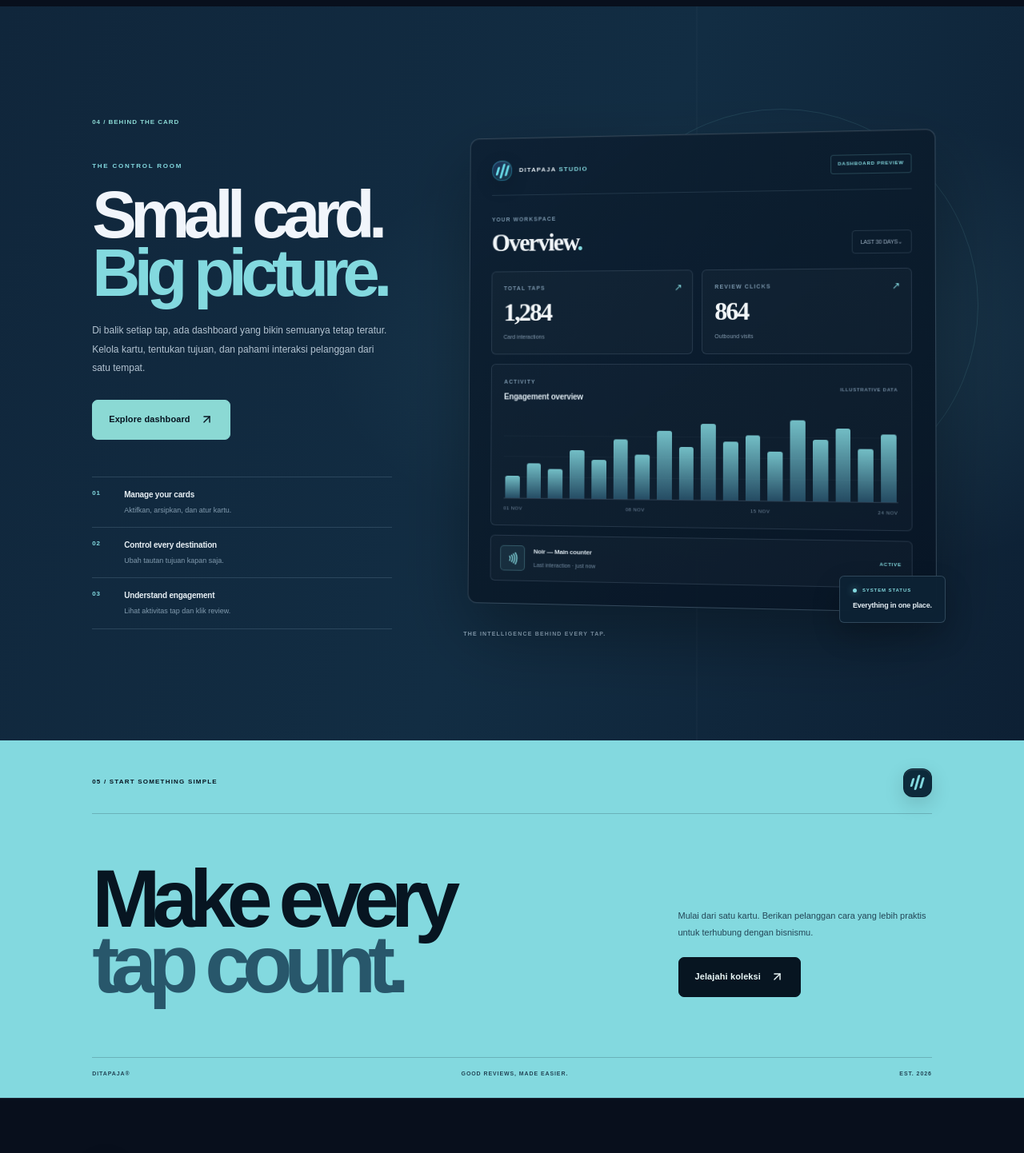
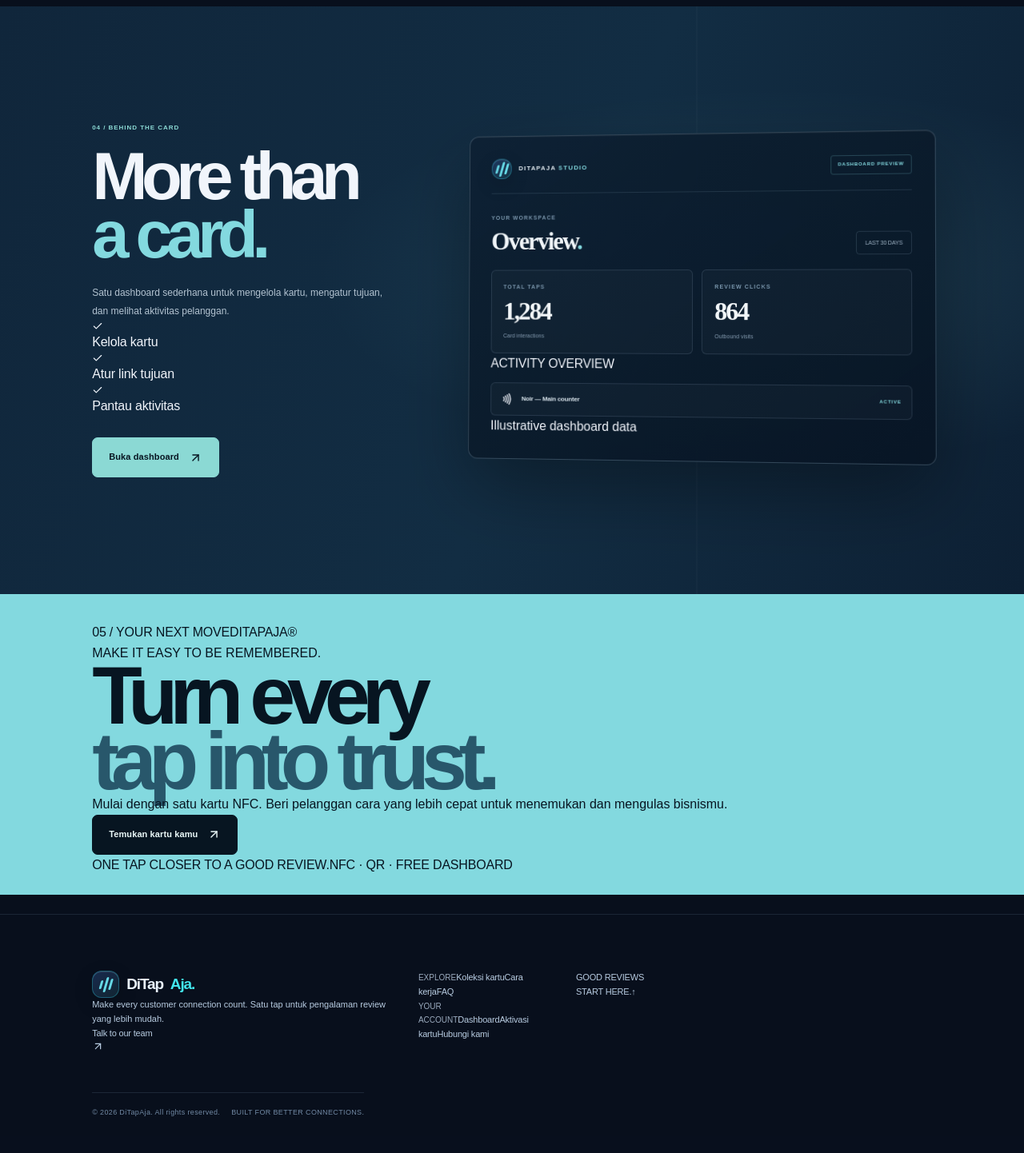
Before and after one commit to chanvianz-ui/ditapaja, a Next.js app: page / in a window 1280 px wide. Shown: the part 3900-5342 px from the top of the page at 80% size. After the commit the page ends 5321 px from the top, so only its background shows below. Built offline with nearby package versions, Linux system fonts and the light colour scheme.

Commit message:
Simplify Behind the Card and redesign closing section and footer

```diff
--- a/app/page.tsx
+++ b/app/page.tsx
@@ -290,47 +290,39 @@ export default function Home() {
     <section className="home-dashboard-story dt-behind" id="behind-the-card">
       <div className="dt-behind-copy">
         <span className="home-section-index">04 / BEHIND THE CARD</span>
-        <p className="dt-behind-kicker">THE CONTROL ROOM</p>
-        <h2>Small card.<br/><em>Big picture.</em></h2>
-        <p className="dt-behind-intro">Di balik setiap tap, ada dashboard yang bikin semuanya tetap teratur. Kelola kartu, tentukan tujuan, dan pahami interaksi pelanggan dari satu tempat.</p>
-        <a className="ed-button" href="/login">Explore dashboard <ArrowUpRight size={17}/></a>
-        <div className="dt-behind-capabilities">
-          <div><span>01</span><b>Manage your cards</b><small>Aktifkan, arsipkan, dan atur kartu.</small></div>
-          <div><span>02</span><b>Control every destination</b><small>Ubah tautan tujuan kapan saja.</small></div>
-          <div><span>03</span><b>Understand engagement</b><small>Lihat aktivitas tap dan klik review.</small></div>
-        </div>
+        <h2>More than<br/><em>a card.</em></h2>
+        <p className="dt-behind-intro">Satu dashboard sederhana untuk mengelola kartu, mengatur tujuan, dan melihat aktivitas pelanggan.</p>
+        <div className="dt-behind-quick-points"><span><Check size={14}/> Kelola kartu</span><span><Check size={14}/> Atur link tujuan</span><span><Check size={14}/> Pantau aktivitas</span></div>
+        <a className="ed-button" href="/login">Buka dashboard <ArrowUpRight size={17}/></a>
       </div>
       <div className="dt-behind-visual">
-        <div className="dt-behind-orbit dt-behind-orbit-one"/>
-        <div className="dt-behind-orbit dt-behind-orbit-two"/>
         <div className="dt-behind-panel">
-          <div className="dt-behind-panel-top">
-            <div className="dt-behind-brand"><BrandMark/><span>DITAPAJA <i>STUDIO</i></span></div>
-            <span className="dt-behind-preview-tag">DASHBOARD PREVIEW</span>
-          </div>
-          <div className="dt-behind-panel-heading"><div><small>YOUR WORKSPACE</small><b>Overview<span>.</span></b></div><span className="dt-behind-period">LAST 30 DAYS⌄</span></div>
-          <div className="dt-behind-metrics">
-            <div><span>TOTAL TAPS</span><b>1,284</b><small>Card interactions</small><i className="dt-behind-metric-mark">↗</i></div>
-            <div><span>REVIEW CLICKS</span><b>864</b><small>Outbound visits</small><i className="dt-behind-metric-mark">↗</i></div>
-          </div>
-          <div className="dt-behind-activity">
-            <div className="dt-behind-activity-head"><div><small>ACTIVITY</small><b>Engagement overview</b></div><span>ILLUSTRATIVE DATA</span></div>
-            <div className="dt-behind-chart">{[27,42,35,58,47,72,54,82,63,91,70,78,58,96,73,86,62,80].map((height,i)=><i key={i} style={{height:height+"%"}}/>)}</div>
-            <div className="dt-behind-chart-labels"><span>01 NOV</span><span>08 NOV</span><span>15 NOV</span><span>24 NOV</span></div>
-          </div>
-          <div className="dt-behind-card-line"><div className="dt-behind-card-icon"><Nfc size={17}/></div><div><b>Noir — Main counter</b><small>Last interaction · just now</small></div><span>ACTIVE</span></div>
+          <div className="dt-behind-panel-top"><div className="dt-behind-brand"><BrandMark/><span>DITAPAJA <i>STUDIO</i></span></div><span className="dt-behind-preview-tag">DASHBOARD PREVIEW</span></div>
+          <div className="dt-behind-panel-heading"><div><small>YOUR WORKSPACE</small><b>Overview<span>.</span></b></div><span className="dt-behind-period">LAST 30 DAYS</span></div>
+          <div className="dt-behind-metrics"><div><span>TOTAL TAPS</span><b>1,284</b><small>Card interactions</small></div><div><span>REVIEW CLICKS</span><b>864</b><small>Outbound visits</small></div></div>
+          <div className="dt-behind-mini-activity"><span>ACTIVITY OVERVIEW</span><div>{[32,48,39,66,51,78,60,91,69,82,58,76].map((height,i)=><i key={i} style={{height:height+"%"}}/>)}</div></div>
+          <div className="dt-behind-card-line"><Nfc size={16}/><b>Noir — Main counter</b><span>ACTIVE</span></div>
+          <p className="dt-behind-data-note">Illustrative dashboard data</p>
         </div>
-        <div className="dt-behind-float-note"><span><i/> SYSTEM STATUS</span><b>Everything in one place.</b></div>
-        <p className="dt-behind-caption">THE INTELLIGENCE BEHIND EVERY TAP.</p>
       </div>
     </section>
 
-    <section className="home-closing">
-      <div className="home-closing-top"><span>05 / START SOMETHING SIMPLE</span><BrandMark/></div>
-      <div className="home-closing-main"><h2>Make every<br/><em>tap count.</em></h2><div><p>Mulai dari satu kartu. Berikan pelanggan cara yang lebih praktis untuk terhubung dengan bisnismu.</p><a className="ed-button" href="/koleksi">Jelajahi koleksi <ArrowUpRight size={17}/></a></div></div>
-      <div className="home-closing-bottom"><span>DITAPAJA®</span><span>GOOD REVIEWS, MADE EASIER.</span><span>EST. 2026</span></div>
+    <section className="home-closing dt-closing">
+      <div className="dt-closing-top"><span>05 / YOUR NEXT MOVE</span><span>DITAPAJA®</span></div>
+      <div className="dt-closing-main">
+        <div><p className="dt-closing-eyebrow">MAKE IT EASY TO BE REMEMBERED.</p><h2>Turn every<br/><em>tap into trust.</em></h2></div>
+        <div className="dt-closing-action"><p>Mulai dengan satu kartu NFC. Beri pelanggan cara yang lebih cepat untuk menemukan dan mengulas bisnismu.</p><a className="ed-button" href="/koleksi">Temukan kartu kamu <ArrowUpRight size={17}/></a></div>
+      </div>
+      <div className="dt-closing-bottom"><span>ONE TAP CLOSER TO A GOOD REVIEW.</span><span>NFC · QR · FREE DASHBOARD</span></div>
     </section>
 
-    <footer className="nx-footer ed-footer"><div className="nx-footer-top"><div><a href="/" className="nx-footer-brand"><BrandMark/> DiTap<span>Aja.</span></a><p>NFC review card untuk koneksi yang lebih mudah antara bisnis dan pelanggan.</p></div><div><a href="/koleksi">Koleksi kartu</a><a href="/cara-kerja">Cara kerja</a><a href="/faq">FAQ</a></div><div><a href="/login">Dashboard</a><a href="/activate">Aktivasi kartu</a><a href="/kontak">Hubungi kami</a></div><div className="nx-footer-contact"><b>Punya pertanyaan?</b><a href="https://wa.me/6281321778081">Diskusikan dengan kami <ArrowUpRight size={15}/></a></div></div><div className="nx-footer-bottom"><span>© 2026 DiTapAja. All rights reserved.</span><span>NFC + QR CODE · DASHBOARD GRATIS</span><a href="#top">Back to top ↑</a></div></footer>
+    <footer className="nx-footer ed-footer dt-footer">
+      <div className="dt-footer-main">
+        <div className="dt-footer-brand-col"><a href="/" className="nx-footer-brand"><BrandMark/> DiTap<span>Aja.</span></a><p>Make every customer connection count. Satu tap untuk pengalaman review yang lebih mudah.</p><a className="dt-footer-contact-link" href="https://wa.me/6281321778081">Talk to our team <ArrowUpRight size={15}/></a></div>
+        <div className="dt-footer-links"><div><small>EXPLORE</small><a href="/koleksi">Koleksi kartu</a><a href="/cara-kerja">Cara kerja</a><a href="/faq">FAQ</a></div><div><small>YOUR ACCOUNT</small><a href="/login">Dashboard</a><a href="/activate">Aktivasi kartu</a><a href="/kontak">Hubungi kami</a></div></div>
+        <div className="dt-footer-signoff"><span>GOOD REVIEWS<br/>START HERE.</span><a href="#top" aria-label="Back to top">↑</a></div>
+      </div>
+      <div className="dt-footer-bottom"><span>© 2026 DiTapAja. All rights reserved.</span><span>BUILT FOR BETTER CONNECTIONS.</span></div>
+    </footer>
   </main>;
 }
```
